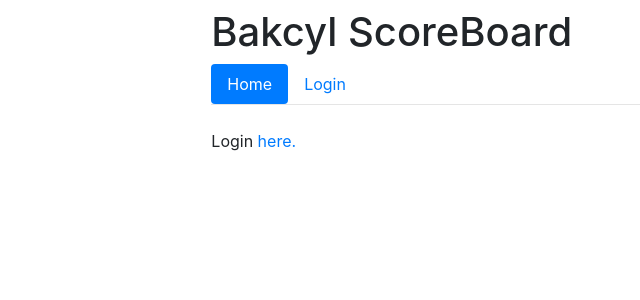
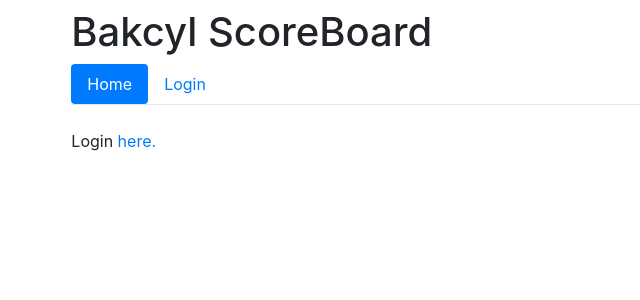
Before and after one commit to patkaczm/bakcyl-scorebaord, a Django app: page / in a window 1280 px wide. Shown: the top 300 px of the page, without its empty margins (147-787 px from the left). Run offline with Django 3.2, Linux system fonts and the light colour scheme; some libraries are stand-ins or nearby versions.

Commit message:
remove marigin

```diff
--- a/bakcyl_scoreboard/templates/base.html
+++ b/bakcyl_scoreboard/templates/base.html
@@ -8,12 +8,6 @@
     <link rel="stylesheet" href="https://stackpath.bootstrapcdn.com/bootstrap/4.3.1/css/bootstrap.min.css" integrity="sha384-ggOyR0iXCbMQv3Xipma34MD+dH/1fQ784/j6cY/iJTQUOhcWr7x9JvoRxT2MZw1T" crossorigin="anonymous">
     {% block meta %}{% endblock %}
     <title>{% block title %}{% endblock %}</title>
-    <style type="text/css">
-        .main {
-            margin-left: 160px;
-            padding: 0px 10px;
-        }
-    </style>
 </head>
 
 <body>
```
